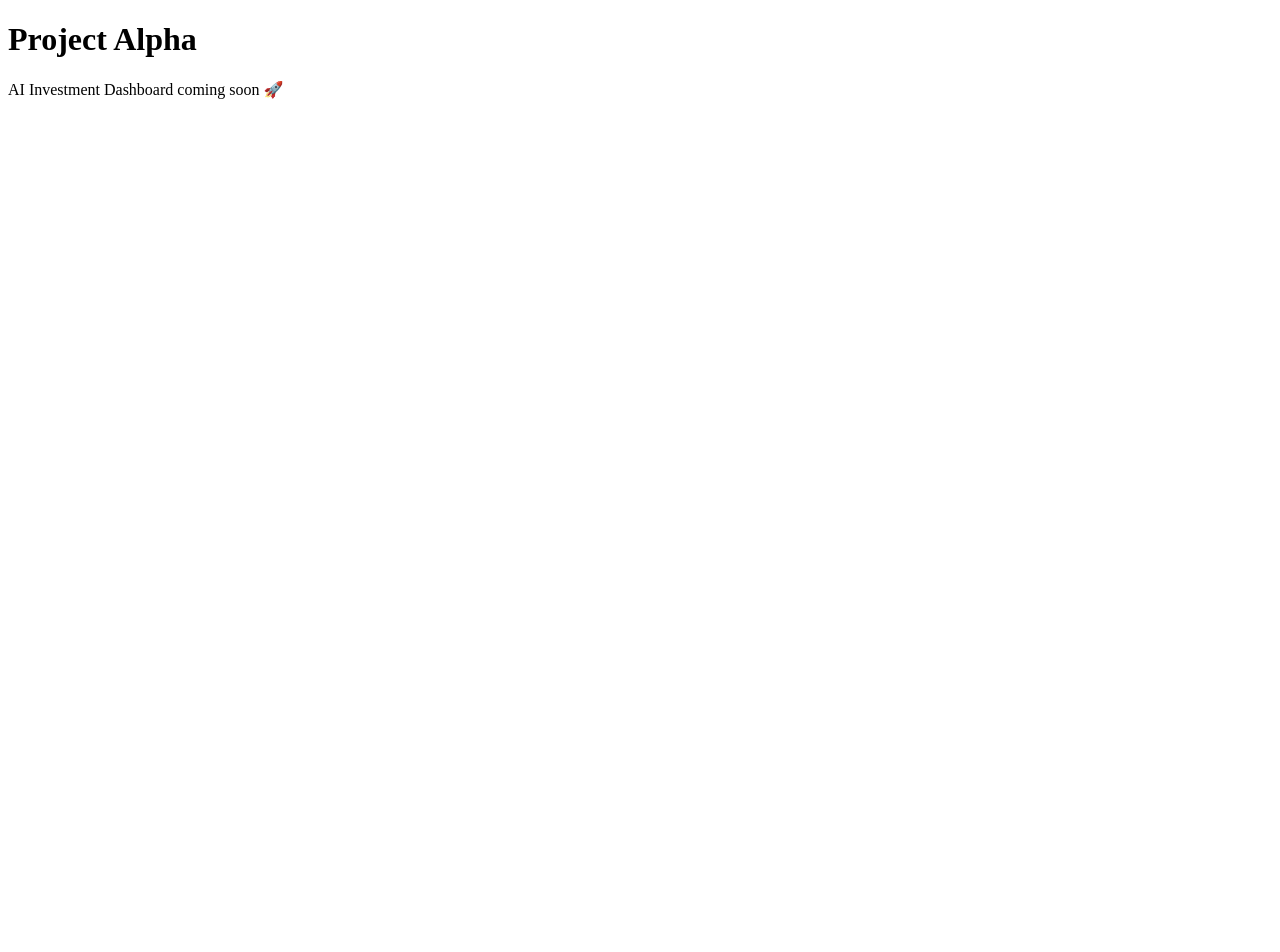
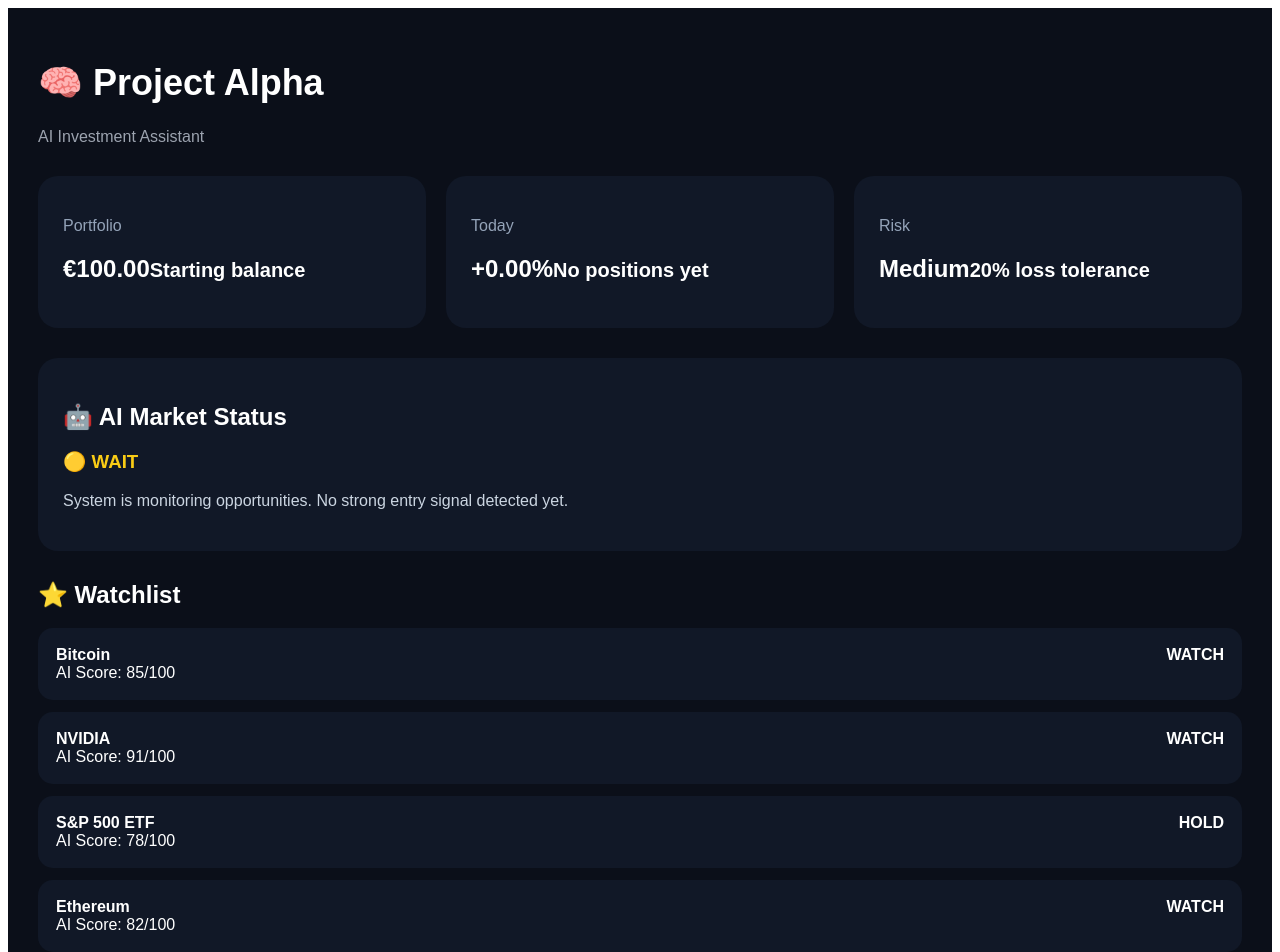
Before and after one commit to rops98/project-alpha, a Next.js app: page / in a window 1280 px wide. Shown: the top 952 px of the page. Before the commit the page ends 800 px from the top, so only its background shows below. Built offline with nearby package versions, Linux system fonts and the light colour scheme.

Commit message:
Create Alpha dashboard UI

```diff
--- a/app/page.js
+++ b/app/page.js
@@ -1,8 +1,150 @@
 export default function Home() {
+  const assets = [
+    { name: "Bitcoin", score: 85, action: "WATCH" },
+    { name: "NVIDIA", score: 91, action: "WATCH" },
+    { name: "S&P 500 ETF", score: 78, action: "HOLD" },
+    { name: "Ethereum", score: 82, action: "WATCH" },
+  ];
+
   return (
-    <main>
-      <h1>Project Alpha</h1>
-      <p>AI Investment Dashboard coming soon 🚀</p>
+    <main style={{
+      minHeight: "100vh",
+      background: "#0b0f19",
+      color: "white",
+      padding: "30px",
+      fontFamily: "Arial"
+    }}>
+
+      <h1 style={{fontSize:"36px"}}>
+        🧠 Project Alpha
+      </h1>
+
+      <p style={{color:"#9ca3af"}}>
+        AI Investment Assistant
+      </p>
+
+
+      <div style={{
+        display:"grid",
+        gridTemplateColumns:"repeat(auto-fit,minmax(250px,1fr))",
+        gap:"20px",
+        marginTop:"30px"
+      }}>
+
+        <Card title="Portfolio">
+          €100.00
+          <small>Starting balance</small>
+        </Card>
+
+        <Card title="Today">
+          +0.00%
+          <small>No positions yet</small>
+        </Card>
+
+        <Card title="Risk">
+          Medium
+          <small>20% loss tolerance</small>
+        </Card>
+
+      </div>
+
+
+      <section style={{
+        marginTop:"30px",
+        background:"#111827",
+        padding:"25px",
+        borderRadius:"20px"
+      }}>
+
+        <h2>
+          🤖 AI Market Status
+        </h2>
+
+        <h3 style={{color:"#facc15"}}>
+          🟡 WAIT
+        </h3>
+
+        <p style={{color:"#cbd5e1"}}>
+          System is monitoring opportunities.
+          No strong entry signal detected yet.
+        </p>
+
+      </section>
+
+
+
+      <section style={{marginTop:"30px"}}>
+
+        <h2>
+          ⭐ Watchlist
+        </h2>
+
+        {assets.map((asset)=>(
+          <div key={asset.name}
+          style={{
+            background:"#111827",
+            marginTop:"12px",
+            padding:"18px",
+            borderRadius:"15px",
+            display:"flex",
+            justifyContent:"space-between"
+          }}>
+
+            <div>
+              <b>{asset.name}</b>
+              <br/>
+              AI Score: {asset.score}/100
+            </div>
+
+            <strong>
+              {asset.action}
+            </strong>
+
+          </div>
+        ))}
+
+      </section>
+
+
+
+      <section style={{
+        marginTop:"30px",
+        background:"#111827",
+        padding:"25px",
+        borderRadius:"20px"
+      }}>
+
+        <h2>
+          🚨 Alerts
+        </h2>
+
+        <p>
+          No active alerts.
+        </p>
+
+      </section>
+
+
     </main>
   );
 }
+
+
+function Card({title, children}) {
+  return (
+    <div style={{
+      background:"#111827",
+      padding:"25px",
+      borderRadius:"20px"
+    }}>
+      <p style={{color:"#94a3b8"}}>
+        {title}
+      </p>
+
+      <h2>
+        {children}
+      </h2>
+
+    </div>
+  );
+}
```
